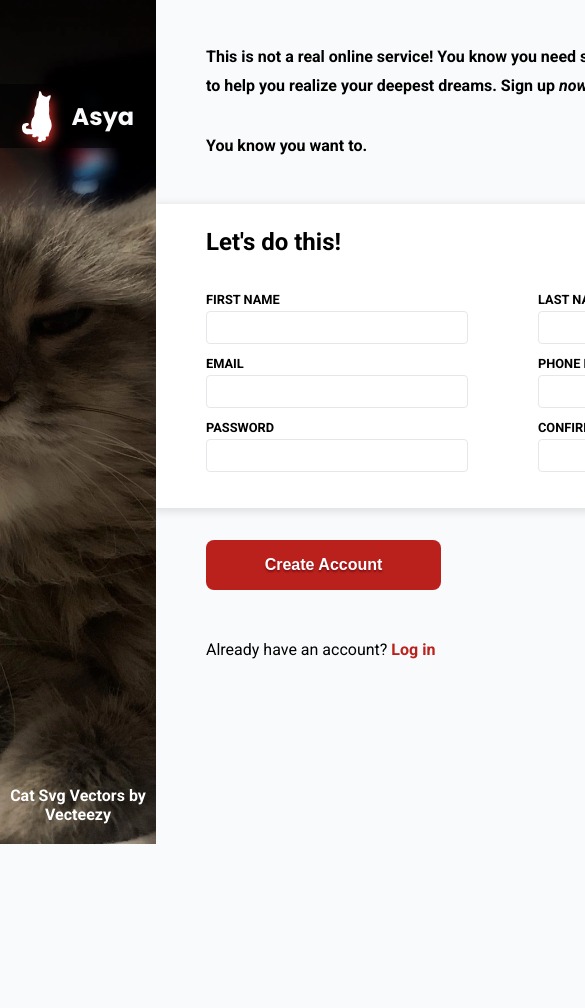
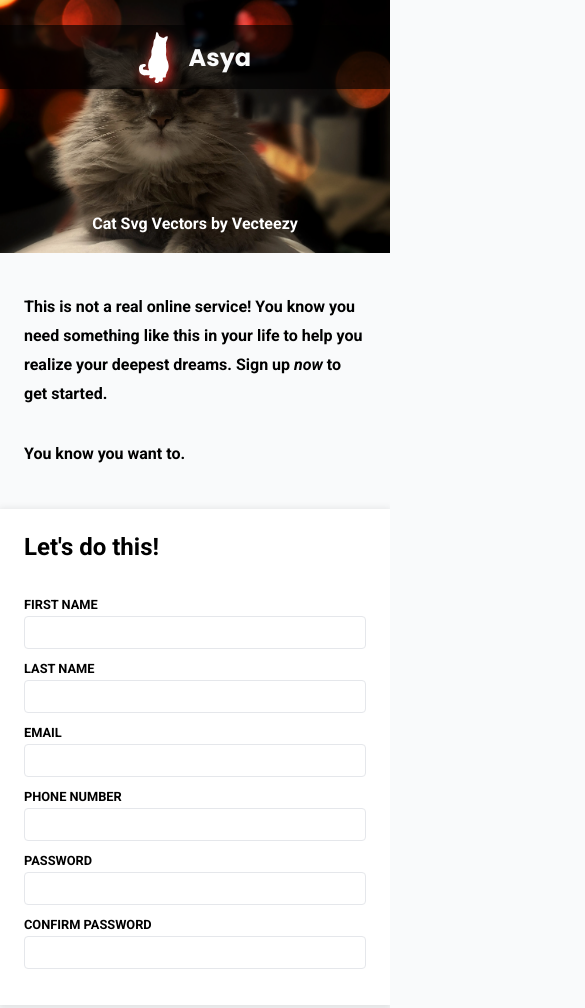
Before and after one commit to Prokhnitskyi/sign-up-form, a plain HTML site: page index.html in a window 390 px wide. Shown: the top 1008 px of the page, 585 px wide, since content can reach past the window. Before the commit the page ends 844 px from the top, so only its background shows below. Drawn offline with Linux system fonts and the light colour scheme.

Commit message:
Add media queries

```diff
--- a/styles.css
+++ b/styles.css
@@ -71,6 +71,7 @@ a, a:visited {
 
 .hero-image {
     height: 100%;
+    width: 100%;
     object-fit: cover;
     object-position: center;
 }
@@ -165,6 +166,7 @@ input:focus, input:focus-visible {
 }
 
 .form__submit {
+    display: block;
     margin: 2rem 50px 50px 50px;
     padding: 1rem 8px;
     min-width: 235px;
@@ -191,3 +193,42 @@ input:focus, input:focus-visible {
 .log-in {
     padding: 0 0 0 50px;
 }
+
+@media screen and (max-width: 1200px) {
+    .content {
+        grid-template-columns: 320px 1fr;
+    }
+}
+
+@media screen and (max-width: 990px) {
+    .content {
+        grid-template-columns: 240px 1fr;
+    }
+
+    .form__fieldset {
+        grid-template-columns: 1fr;
+    }
+
+    legend {
+        grid-column: 1;
+    }
+}
+
+@media screen and (max-width: 600px) {
+    .content {
+        grid-template-columns: 1fr;
+        grid-auto-rows: calc(30vh) 1fr;
+    }
+
+    .form-section {
+        grid-template-rows: auto;
+    }
+
+    .form__submit {
+        margin: 2rem auto;
+    }
+
+    .form__fieldset, .form-description {
+        padding: 1.5rem;
+    }
+}
```
